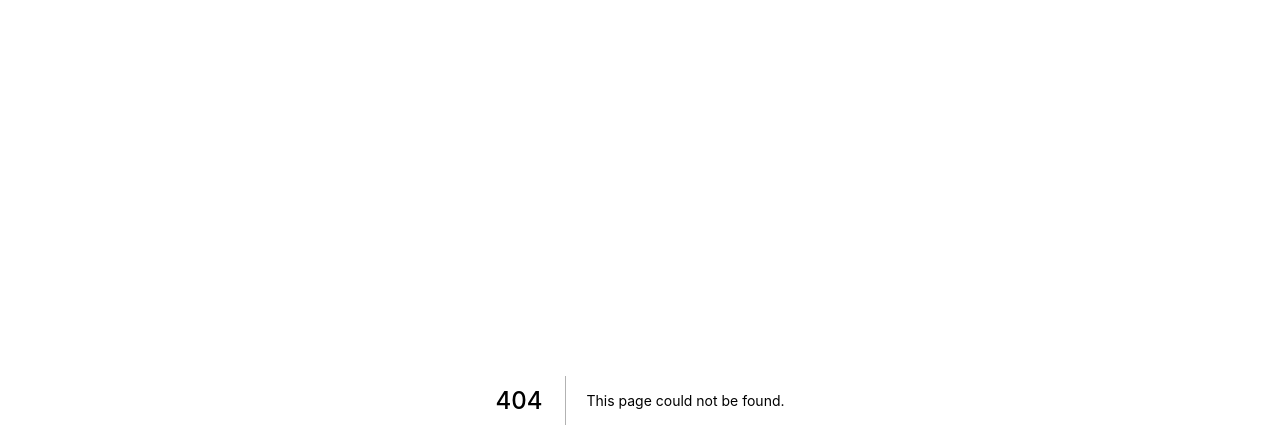
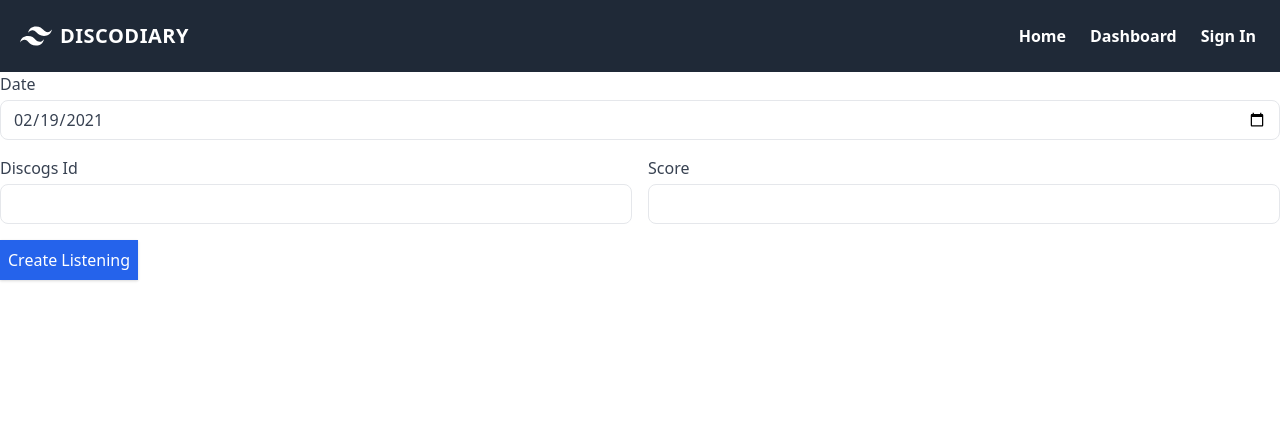
Before and after one commit to cayel/discodiary-next, a Next.js app: page /create-listening in a window 1280 px wide. Before the commit this address had no page. Shown: the top 448 px of the page. Built offline with nearby package versions, Linux system fonts and the light colour scheme; no server answers.

Commit message:
new listening

```diff
--- /dev/null
+++ b/pages/api/createlistening.js
@@ -0,0 +1,52 @@
+import axios from 'axios'
+const apiURL = `${process.env.NEXT_PUBLIC_API_URL}`;
+
+async function getAlbum(discogsId, token) {
+    const config = {
+        headers: { Authorization: `Bearer ${token}` }
+    };
+    const res = await axios.get(`${apiURL}/albums?discogsId=`+discogsId,config);
+    return res;
+}
+
+async function saveListening(date, discogsId, score, token) {
+    // Get discogs albums informations
+    const album = await axios.get(`https://api.discogs.com/masters/`+discogsId);
+
+    // Create album in discodiary
+    const titleAlbum = album.data.title
+    const yearAlbum = album.data.year
+    const artistAlbum = album.data.artists[0].name
+    const payloadAlbum = {"artist":artistAlbum, "title": titleAlbum, "year": yearAlbum, "discogsId" : discogsId}
+
+    const config = {
+        headers: { Authorization: `Bearer ${token}` }
+    };
+
+    // Get album in discodiary
+    const albumInit = await getAlbum(discogsId, token);
+
+    // Save album into the database
+    if (albumInit.data.length === 0) {
+        try {
+            await axios.post(`${apiURL}/albums`, payloadAlbum, config);
+        } catch (error) {
+            console.log('error save album');
+        }
+    }
+
+    // Get album in discodiary
+    const albumDiscodiary = await getAlbum(discogsId, token);
+
+    // Add listening
+    const albumId = albumDiscodiary.data[0]._id
+    const payloadListening = {'date': date , 'score': score, 'album' : albumId}
+    const { data: payloadResult } = await axios.post(`${apiURL}/listenings`, payloadListening, config)
+
+    return payloadResult;
+}
+
+export default function handler(req, res) {
+    const result = saveListening(req.body.date, req.body.discogsId, req.body.score, req.body.token);
+    res.status(200).json(result);
+}
--- /dev/null
+++ b/pages/create-listening.js
@@ -0,0 +1,63 @@
+import Layout from "../components/Layout"
+import { getSession } from "next-auth/client";
+import React from "react"
+
+const CreateListening = ({session}) => {
+  var curr = new Date();
+  curr.setDate(curr.getDate() + 3);
+  var defaultDate = curr.toISOString().substr(0,10);
+    const createListening = async event  => {
+      event.preventDefault()
+      const res = await fetch('/api/createlistening', {
+          body: JSON.stringify({
+            date: event.target.date.value,
+            discogsId: event.target.discogsId.value,
+            score: event.target.score.value,
+            token: session.jwt
+          }),
+          headers: {
+            'Content-Type': 'application/json'
+          },
+          method: 'POST'
+        })
+
+        const result = await res.json();
+    }
+    return (
+    <Layout>
+        <div className="container mx-auto">
+<form className="space-y-4 text-gray-700" onSubmit={createListening}>
+  <div className="flex flex-wrap">
+    <div className="w-full">
+      <label className="block mb-1" htmlFor="date">Date</label>
+      <input className="w-full h-10 px-3 text-base placeholder-gray-600 border rounded-lg focus:shadow-outline" type="date" id="date" defaultValue={defaultDate}/>
+    </div>
+  </div>
+  <div className="flex flex-wrap -mx-2 space-y-4 md:space-y-0">
+    <div className="w-full px-2 md:w-1/2">
+      <label className="block mb-1" htmlFor="discogsId">Discogs Id</label>
+      <input className="w-full h-10 px-3 text-base placeholder-gray-600 border rounded-lg focus:shadow-outline" type="number" id="discogsId"/>
+    </div>
+    <div className="w-full px-2 md:w-1/2">
+      <label className="block mb-1" htmlFor="score">Score</label>
+      <input className="w-full h-10 px-3 text-base placeholder-gray-600 border rounded-lg focus:shadow-outline" type="decimal" id="score"/>
+    </div>
+  </div>
+  <button className='bg-blue-600 hover:bg-blue-700 duration-300 text-white shadow p-2' type='submit'>Create Listening</button>
+</form>
+</div>
+      </Layout>
+    )
+  }
+
+export const getServerSideProps = async ({ req }) => {
+  const session = await getSession({ req });
+  return {
+    props: {
+      session
+    },
+  };
+};
+
+
+export default CreateListening
```
Also changed, not shown: pages/dashboard.js (+8 -0 lines).
